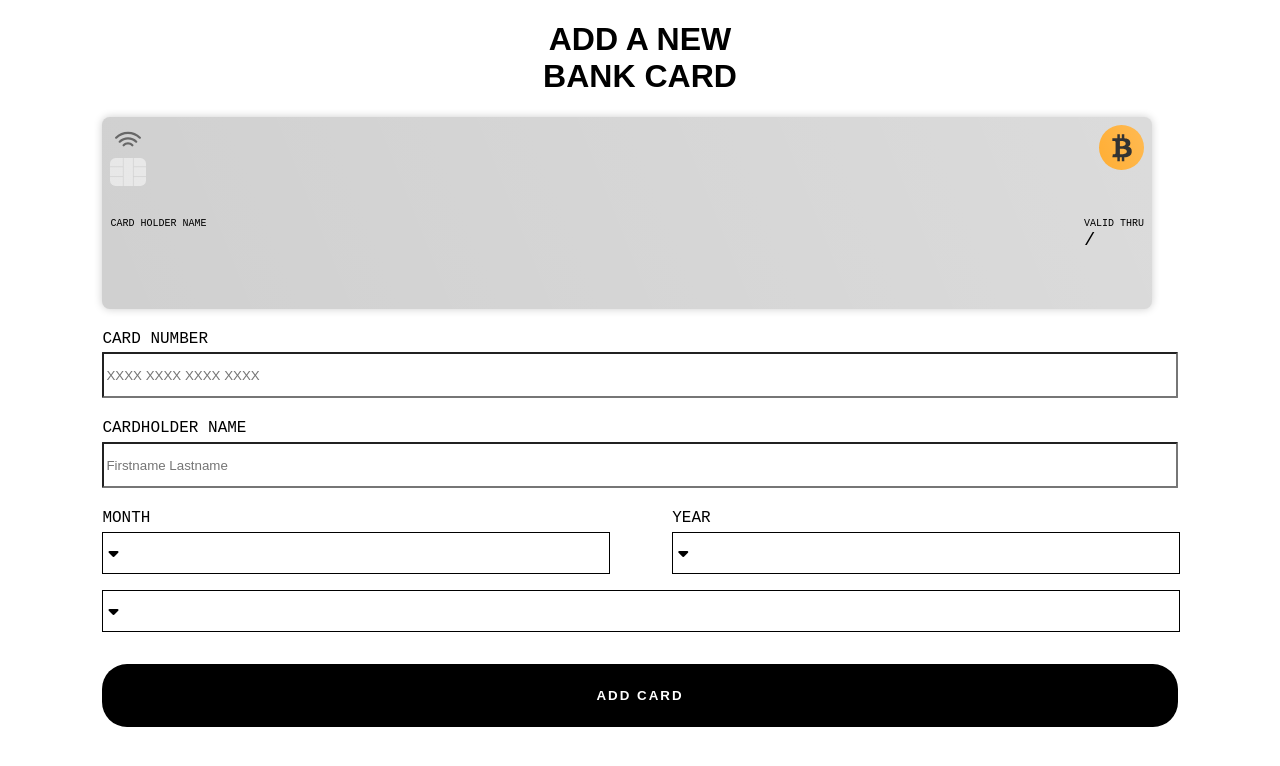
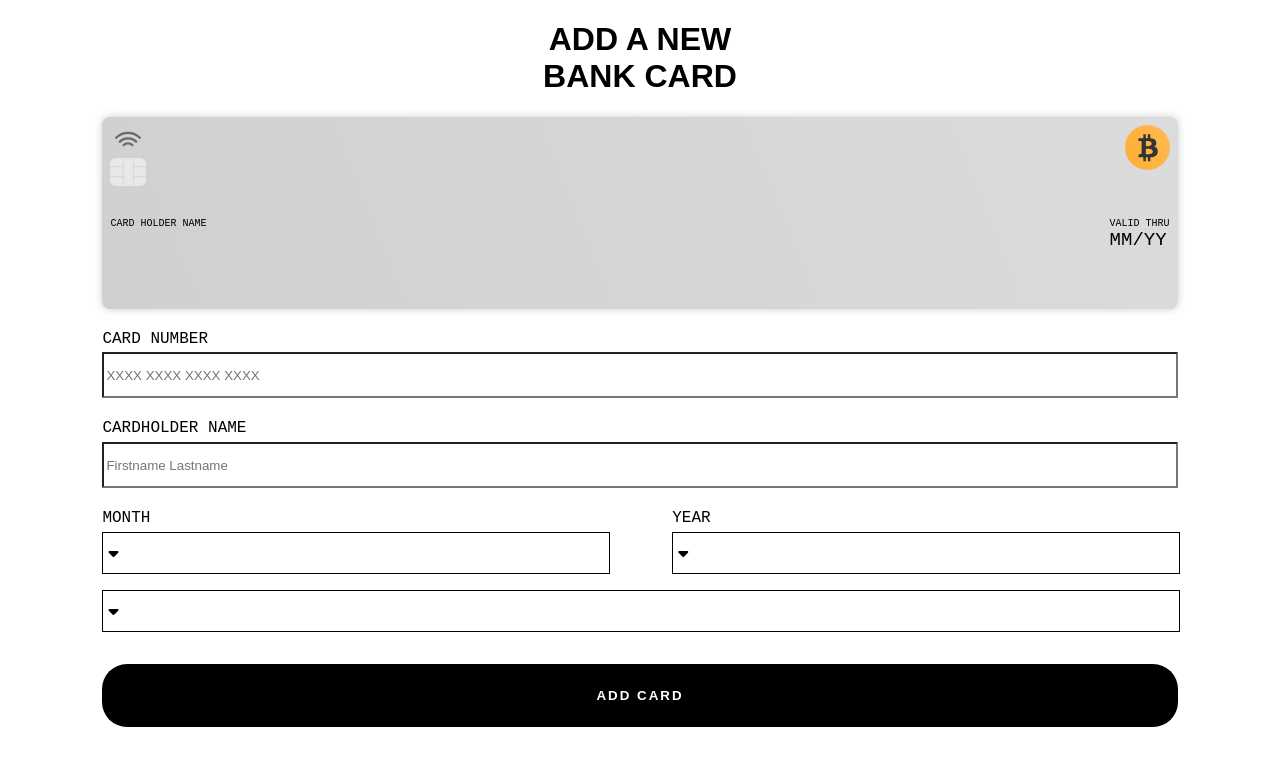
Before and after one commit to Celinaki/ewallet, a Vue app: page / in a window 1280 px wide. Both pictures are taken after a click on the button "Add Card". Shown: the top 766 px of the page. Built offline with nearby package versions, Linux system fonts and the light colour scheme.

Commit message:
Sent card to home and wallet

```diff
--- a/src/App.vue
+++ b/src/App.vue
@@ -1,9 +1,12 @@
 <template>
   <div id="app">
     <div class="wrapper">
-      <Home v-if="currentView == 'home'" @add-card="toggleCurrentView"/>
-      <AddCard v-else-if="currentView =='addCard'"/>
-  </div>
+      <Home v-if="currentView == 'home'" @add-card="toggleCurrentView"
+      :cardList="cardList"
+
+       />
+      <AddCard v-else-if="currentView =='addCard'" v-on:card-submitted="addCardToWallet"/>
+    </div>
   </div>
 </template>
 
@@ -14,13 +17,20 @@ import AddCard from './views/AddCard.vue'
 export default {
   components:{Home,AddCard},
 
+
   data() {return{
-    currentView:'home'
+    currentView:'home',
+    cardList:[]
   }},
+
   methods:{
     toggleCurrentView(){
       this.currentView='addCard'
       console.log("hej")
+    },
+    addCardToWallet(card){
+      this.cardList.push(card)
+      this.currentView='home'
     }
   }
 }
--- a/src/components/Card.vue
+++ b/src/components/Card.vue
@@ -1,10 +1,10 @@
 <template>
-  <div>
     <div class="card-holder" :style="cardStyle">
       <div class="card-wrapper">
         <section class="card-top">
           <article class="chip-wifi">
             <img :src="require('../assets/' + wifi)" />
+
             <img src="../assets/chip.svg" />
           </article>
           <img :src="require('../assets/' + vendor)" class="vendor" />
@@ -19,22 +19,31 @@
           </article>
           <article class="valid">
             <p class="smallp">VALID THRU</p>
-            <p class="biggerp">{{formatDate}}</p>
+            <p class="biggerp">{{ formatDate }}</p>
           </article>
         </section>
       </div>
     </div>
-  </div>
+
 </template>
 
 <script>
 export default {
-  computed:{
-    formatDate(){
-        return this.month+"/"+this.year
-
-    }
+  computed: {
+    formatDate() {
+      if(!this.month && !this.year ){
+        return"MM/YY"
+      }
+      else if (!this.month && this.year){
+        return "MM/"+this.year
+      }
+      else if(this.month && !this.year){
+        return this.month + "/YY"
+      }
+      else return this.month + "/" + this.year;
+    },
   },
+  mounted() {},
   props: {
     cardNumber: {
       type: String,
@@ -58,11 +67,12 @@ export default {
       default: "chip.svg",
     },
   },
-  methods:{
+  methods: {
 
   },
   data() {
     return {
+
     };
   },
 };
@@ -70,19 +80,18 @@ export default {
 
 
 <style scoped>
-
 .card-holder {
   width: 82vw;
   height: 12rem;
   box-shadow: 0px 0px 8px rgba(0, 0, 0, 0.2);
   border-radius: 8px;
-
-
 }
 .card-wrapper {
   padding: 0.5rem;
 }
-.chip-wifi,.valid,.name-info {
+.chip-wifi,
+.valid,
+.name-info {
   display: flex;
   flex-direction: column;
 }
--- a/src/components/Dropdown.vue
+++ b/src/components/Dropdown.vue
@@ -1,11 +1,11 @@
 <template >
     <div>
-        <div class="dropdown-placeholder" v-on:click="click=!click">
+        <div class="dropdown-placeholder" v-on:click="clicked=!clicked">
             <p v-if="checkedItem">{{checkedItem}}</p>
             <i class="fas fa-caret-down"></i>
 
 
-      <ul v-if="click">
+      <ul v-if="clicked">
            <li v-for="(item, index) in list" :key="index" v-on:click="onClick(item); checkedItem=item">
                {{item}}
            </li>
@@ -23,7 +23,7 @@ export default ({
         list:Array,
     },
     data() {return{
-    click:false,
+    clicked:false,
     checkedItem:"",
     }
 
@@ -45,9 +45,7 @@ export default ({
       justify-self: flex-end;
 
 }
-p{
 
-}
 .dropdown-placeholder{
     display: flex;
     justify-content: space-between;
--- a/src/components/Wallet.vue
+++ b/src/components/Wallet.vue
@@ -1,18 +1,53 @@
 <template>
-    <div>
-        <h1>E-WALLET</h1>
-    </div>
+  <div>
+    <h1>E-WALLET</h1>
+
+    <Card
+      v-for="(card, index) in cardList"
+      :key="index"
+      :name="card.name"
+      :cardNumber="card.cardNumber"
+      :vendor="card.vendor"
+      :cardStyle="card.cardStyle"
+      :year="card.year"
+      :month="card.month"
+      :wifi="card.wifi"
+
+
+    />
+
+
+  </div>
 </template>
 
 <script>
+import Card from "../components/Card.vue";
+export default {
+  components: {
+    Card,
+  },
+  props: {
+    cardList: {
+      type: Array,
+    },
+  },
+  data() {
+    return {
+      activeCard: {},
+      active: false,
+    };
+  },
 
-export default {
-    data() {return{
-
-    } },
-}
+  methods: {
+    setActive(card) {
+      console.log("klickad");
+      console.log(card);
+      this.activeCard = card;
+      this.active = true;
+    },
+  },
+};
 </script>
 
 <style scoped>
-
 </style>
--- a/src/views/AddCard.vue
+++ b/src/views/AddCard.vue
@@ -20,7 +20,7 @@
       <article>
         <p>CARD NUMBER</p>
         <input
-          type="text"
+          type="number"
           v-model="cardNumber"
           placeholder="XXXX XXXX XXXX XXXX"
         />
@@ -51,7 +51,7 @@
         <Dropdown :list="vendor" @chosen-option="setVendor" />
       </article>
 
-      <button @click="addToWallet"> ADD CARD</button>
+      <button @click="addToWallet">ADD CARD</button>
     </div>
   </div>
 </template>
@@ -140,7 +140,6 @@ export default {
   components: { Card, Dropdown },
   data() {
     return {
-      cardStyle: {},
       wifiSrc: "",
       cardName: "",
       cardNumber: "",
@@ -166,7 +165,20 @@ export default {
     };
   },
   methods: {
-    toggleCurrentView() {},
+    addToWallet(){
+    let card = {
+      name:this.cardName,
+      cardNumber:this.cardNumber,
+      vendor:this.getVendorImage,
+      cardStyle:this.setStyle,
+      year:this.chosenYear,
+      month:this.chosenMonth,
+      wifi:this.getVendorWifi
+    }
+    this.$emit("card-submitted",card)
+
+    },
+
     setVendor(item) {
       this.chosenVendor = item;
     },
--- a/src/views/Home.vue
+++ b/src/views/Home.vue
@@ -1,6 +1,8 @@
 <template>
     <div>
-        <Wallet/>
+        <Wallet
+        :cardList="cardList"
+        />
         <button @click="addCard">Add Card</button>
     </div>
 </template>
@@ -8,6 +10,10 @@
 <script>
 import Wallet from '../components/Wallet.vue'
 export default {
+
+    props:{
+        cardList:Array
+    },
     components:{Wallet},
     data() {return{
 
```
